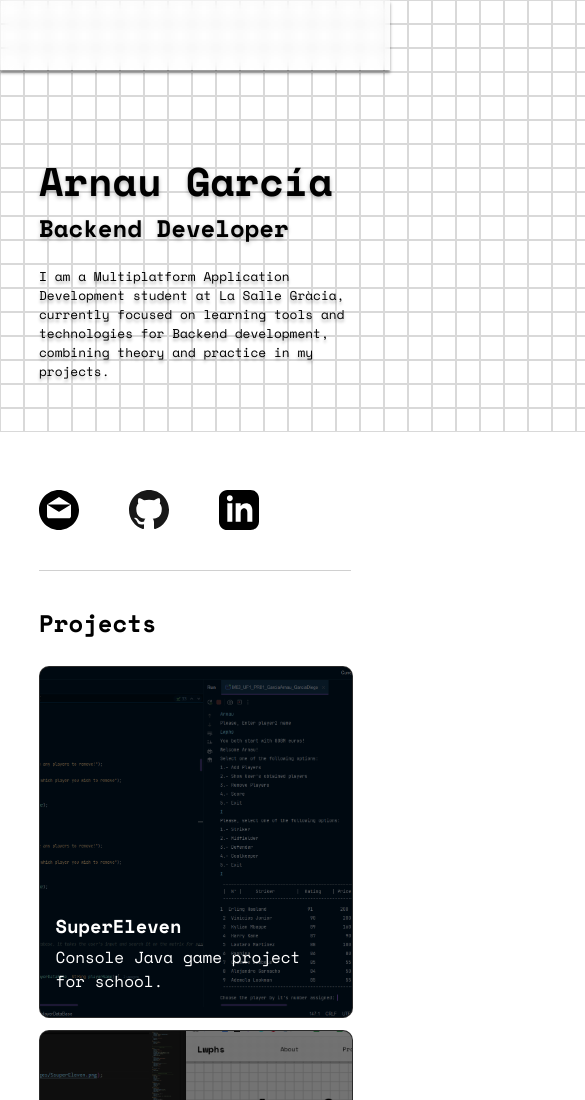
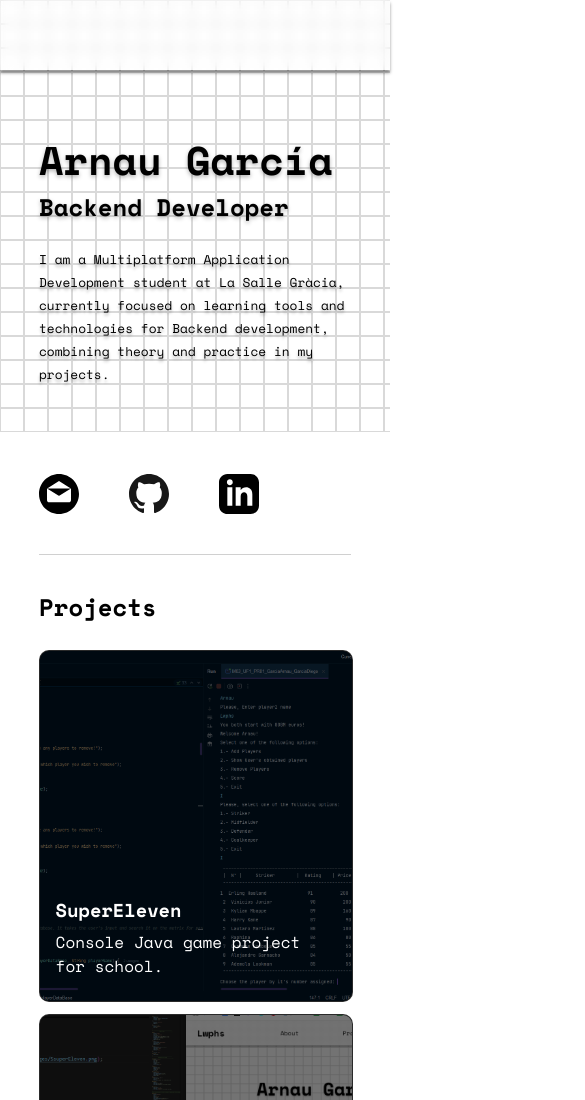
Before and after one commit to Lwphs/myPage, a plain HTML site: page pages/index.html in a window 390 px wide. Shown: the top 1100 px of the page, 585 px wide, since content can reach past the window. Drawn offline with nearby package versions, Linux system fonts and the light colour scheme.

Commit message:
Feat: Add Responsive Index

```diff
--- a/pages/styles.css
+++ b/pages/styles.css
@@ -69,19 +69,15 @@ ul {
 #titleName {
     margin-top: 150px;
     padding: 0px 20%;
-    max-width: 1100px;
     pointer-events: none;
 }
 .contacts {
-    margin-top: 130px;
-    padding-top: 10px;
+    margin-top: 10vh;
+    padding-top: 60px;
     display: flex;
     gap: 50px;
 }
 #presentationCard {
-    display: grid;
-    grid-template-columns: 1fr 35%;
-    grid-template-rows:  30% 25% 1fr;
     align-items: center;
     height: 200px;
 }
@@ -116,6 +112,7 @@ Credits to Hyperplexed on YT and my brother for helping me on this nightmare
     grid-template-columns: repeat(150, 1fr);
     grid-template-rows: repeat(16, 1fr);
     z-index: -1;
+    width: 100%;
 }
 .tile {
     border: 1px solid rgb(0 0 0 / 15%);
@@ -289,6 +286,9 @@ footer {
         height: 350px;
         min-height: 200px;
     }
+
+}
+@media screen and (max-width: 460px) {
     #myName {
         font-size: 2.5em;
     }
@@ -296,7 +296,15 @@ footer {
         font-size: 1.5em;
     }
     #description {
+        padding-top: 23px;
+        line-height: 1.8;
         font-size: 0.8em;
     }
-
+    #titleName {
+        margin-top: 130px;
+    }
+    #skillList img {
+        width: 30px;
+        height: 30px;
+    }
 }
```
